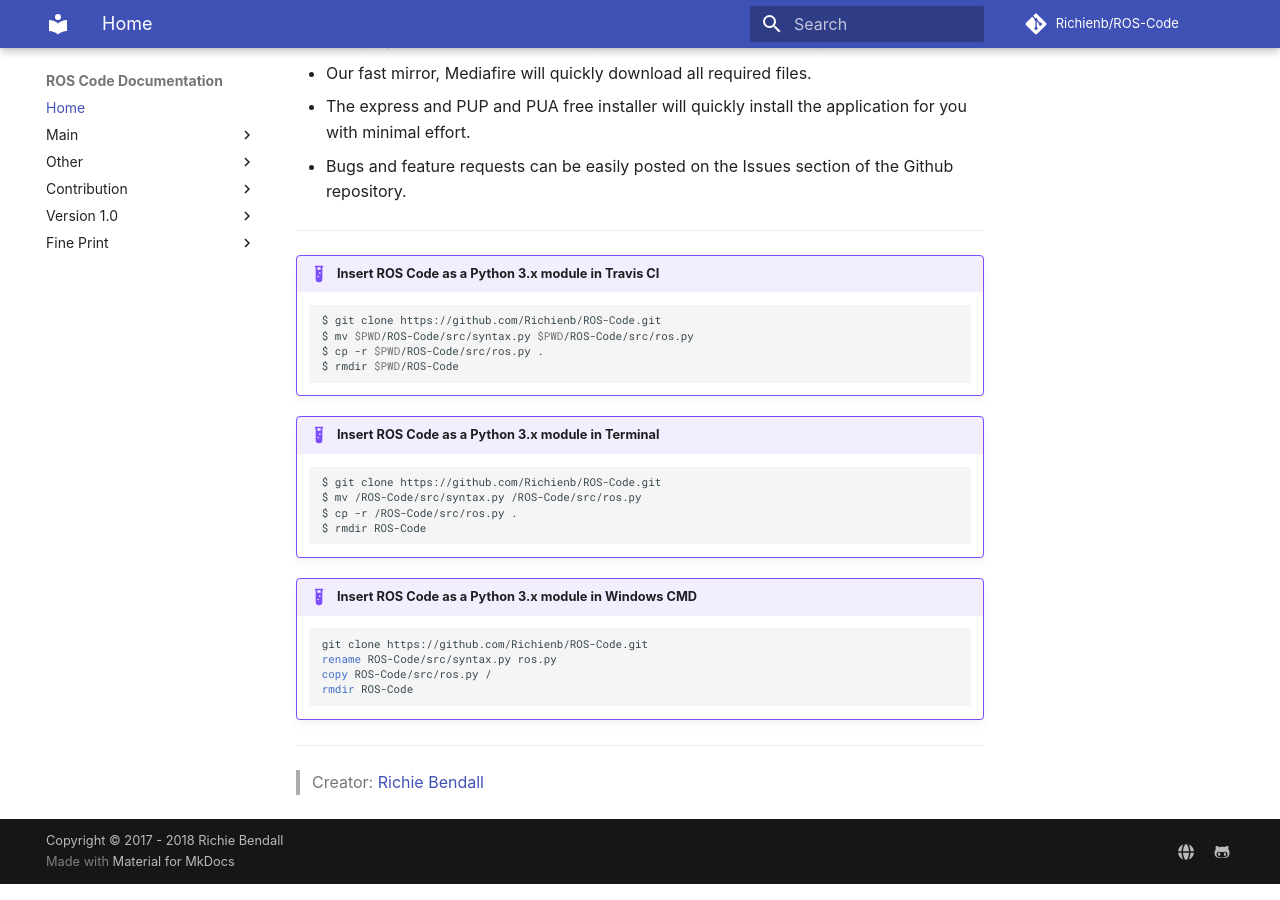
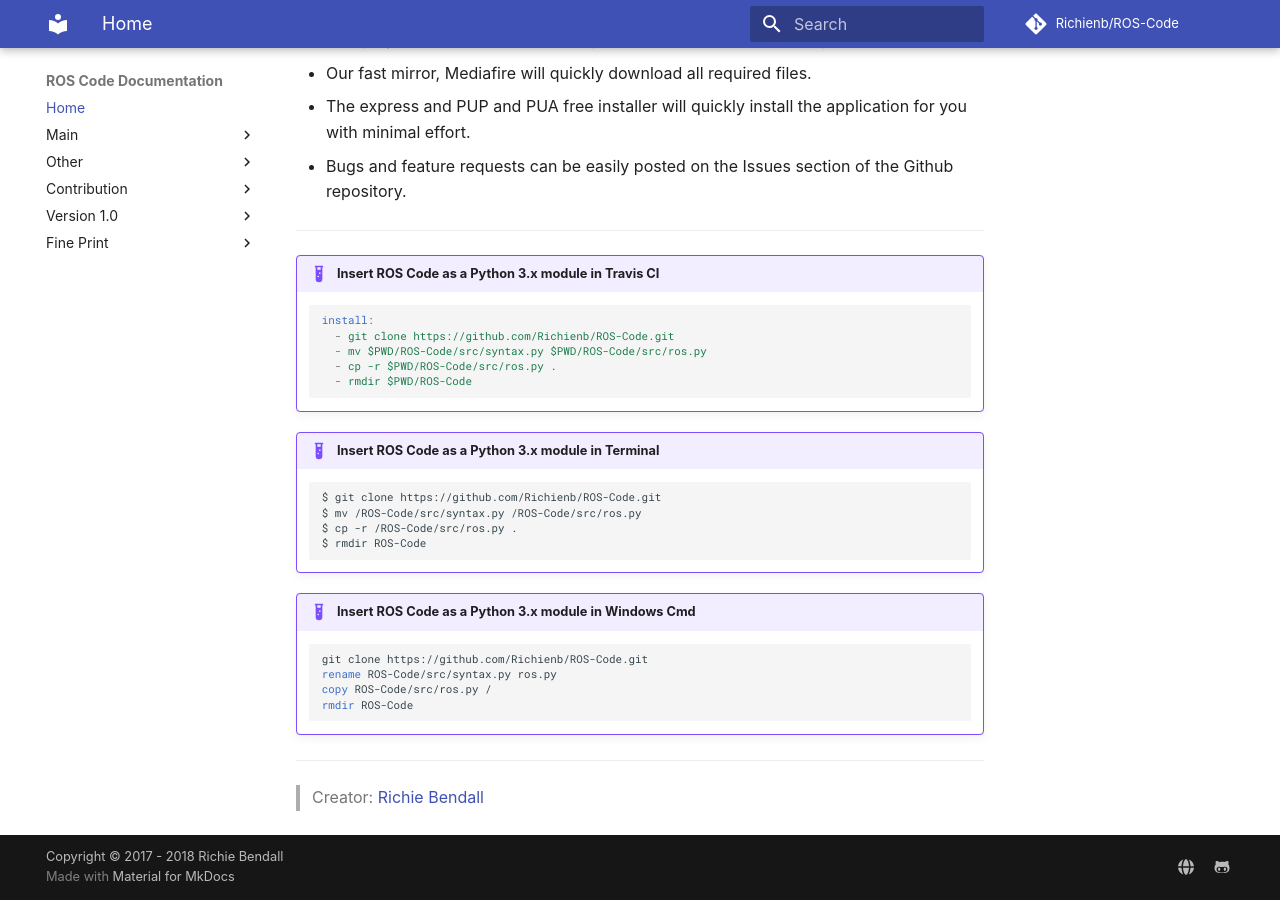
Before and after one commit to Richienb/ROS-Code, an MkDocs documentation site: the page built from docs/index.md, in a window 1280 px wide and 900 px high, scrolled down 602 px. Built offline with MkDocs 1.6.1 and Material for MkDocs 9.7.7, drawn with Linux system fonts in a browser that asks for light colours; some web fonts are replaced; comment, search, counter and statistics services are not loaded; old or Windows-style settings are respelled for this version of MkDocs; part of the change alters nothing that is shown.

````diff
--- a/docs/index.md
+++ b/docs/index.md
@@ -24,11 +24,12 @@ ___
 ___
 
 !!! example "Insert ROS Code as a Python 3.x module in Travis CI"
-    ```sh
-    $ git clone https://github.com/Richienb/ROS-Code.git
-    $ mv $PWD/ROS-Code/src/syntax.py $PWD/ROS-Code/src/ros.py
-    $ cp -r $PWD/ROS-Code/src/ros.py .
-    $ rmdir $PWD/ROS-Code
+    ```yml
+    install:
+      - git clone https://github.com/Richienb/ROS-Code.git
+      - mv $PWD/ROS-Code/src/syntax.py $PWD/ROS-Code/src/ros.py
+      - cp -r $PWD/ROS-Code/src/ros.py .
+      - rmdir $PWD/ROS-Code
     ```
 
 !!! example "Insert ROS Code as a Python 3.x module in Terminal"
@@ -39,7 +40,7 @@ ___
     $ rmdir ROS-Code
     ```
 
-!!! example "Insert ROS Code as a Python 3.x module in Windows CMD"
+!!! example "Insert ROS Code as a Python 3.x module in Windows Cmd"
     ```bat
     git clone https://github.com/Richienb/ROS-Code.git
     rename ROS-Code/src/syntax.py ros.py
````
